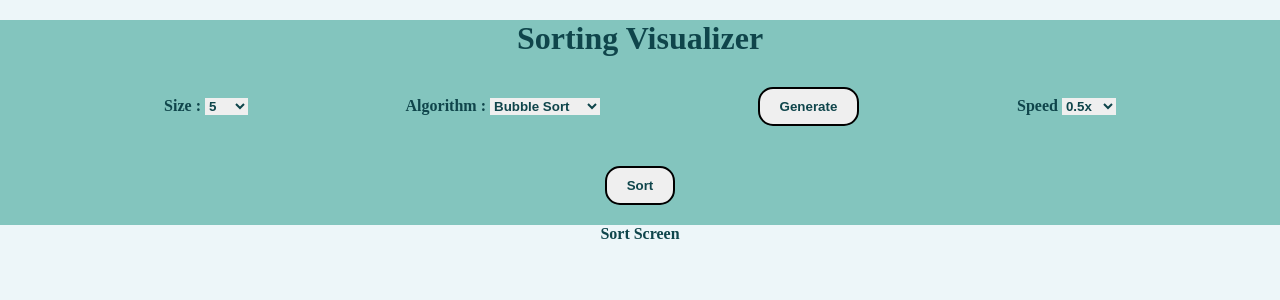
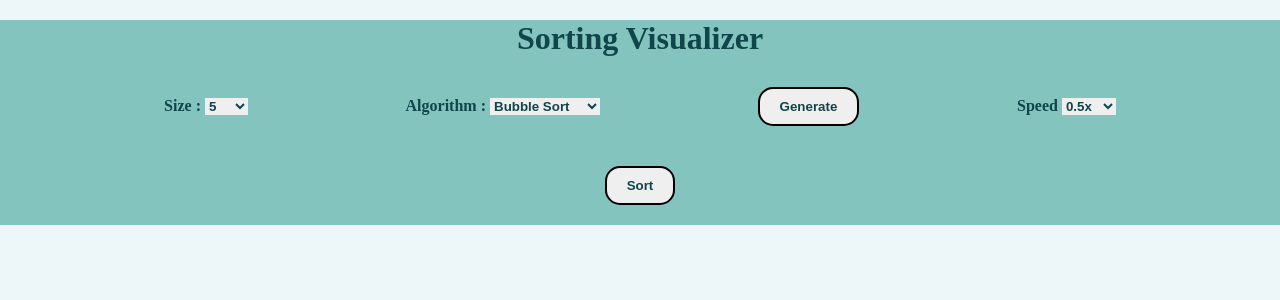
Before and after one commit to Adityacodin/Sorting-Visualizer, a Flask app: page / in a window 1280 px wide. Shown: the top 300 px of the page. Run offline with Flask 3, Linux system fonts and the light colour scheme.

Commit message:
deleted test related

```diff
--- a/templates/index.html
+++ b/templates/index.html
@@ -42,11 +42,12 @@
                     <option value="4.00">4.00x</option>
                 </select>
             </div>
-            <button id = 'sort_btn' class = 'input', onclick="hi()">Sort</button>
+            <button id = 'sort_btn' class = 'input'>Sort</button>
         </div>
     </header>
     <content>
-        <div id='sort_scr' class='screen'>Sort Screen</div>
+        <div id='sort_scr' class='screen'>
+        </div>
     </content>
     <footer>
     </footer>
```
